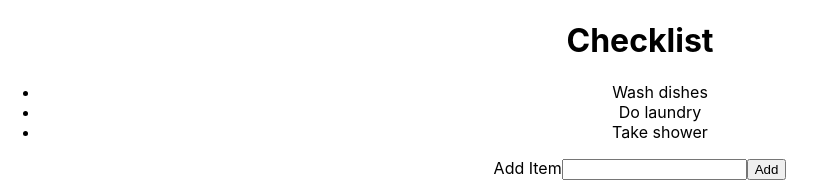
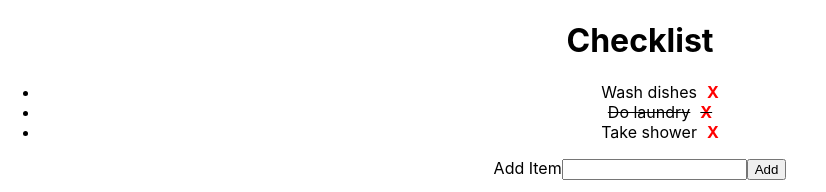
Before and after one commit to adriennehein/react-project, a React (Create React App) app: page / in a window 1280 px wide. Shown: the top 192 px of the page, without its empty margins (0-826 px from the left). Built offline with nearby package versions, Linux system fonts and the light colour scheme.

Commit message:
CRUD has arrived

```diff
--- a/src/App.js
+++ b/src/App.js
@@ -4,43 +4,98 @@ import './App.css';
 // import Todolist from './components/Todolist';
 
 export default function App() {
+  //  data, update data func
   const [todos, setTodos] = React.useState([
     { id: 1, text: "Wash dishes", done: false },
-    { id: 2, text: "Do laundry", done: false },
+    { id: 2, text: "Do laundry", done: true },
     { id: 3, text: "Take shower", done: false }
   ]);
 
   return (
     <div className="App">
       <h1>Checklist</h1>
-      <Todolist todos={todos}/>
+      <Todolist setTodos={setTodos} todos={todos}/>
       <AddTodo setTodos={setTodos} />
     </div>
   );
 }
 
 // //object destructuring on props object: props > {todos}
+function Todolist({todos, setTodos})  {
+  function handleToggleTodo(todo) {
+    const updatedTodos = todos.map((t) =>
+      t.id === todo.id
+        ? {
+          ...t,
+          done:!t.done
+        }
+        : t
+    );
+    setTodos(updatedTodos);
 
-function Todolist({todos})  {
+  }
   return (
     <ul>
       { todos.map(todo => (
-        <li key={todo.id}>{todo.text}</li>
+        <li
+          style={{
+            textDecoration: todo.done ? 'line-through'   : ''
+            }}
+          key={todo.id}
+          onDoubleClick={() => handleToggleTodo(todo)}
+        >
+          {todo.text}
+        <DeleteTodo todo={todo} setTodos={setTodos} />
+        </li>
       ))}
     </ul>
   )
 }
 
+function DeleteTodo ({todo, setTodos}) {
+  function handleDeleteTodo() {
+    const confirmed  =  window.confirm('Are you sure you want to delete this task?');
+    if (confirmed) {
+      setTodos((prevTodos) => {
+        return prevTodos.filter((t)=> t.id !== todo.id);
+      })
+    }
+  }
+  return (
+    <span role="button"
+      onClick={handleDeleteTodo}
+      style={{
+        color: 'red',
+        fontWeight: '700',
+        marginLeft: 10,
+      }}
+    >
+      X</span>
+  )
+}
+
 function AddTodo( {setTodos} ) {
+  React.useEffect(() => {
+    console.log('ComponentDidMount Equivalent');
+  }, []);
+
+  React.useEffect(() => {
+    return () => {
+      console.log('ComponentWillUnmount Equivalent');
+    }
+  }, []);
+
   const inputRef = React.useRef();
   function handleSubmit(e) {
     e.preventDefault();
     const text = e.target.elements.addTodo.value;
     const todo = {
-      id: 4,
+      id: Math.random(),
       text,
       done: false,
     };
+    // set func declared in useState
+    // concat() adds data to todo array in state
     setTodos( prevTodos => {
       return prevTodos.concat(todo);
     });
```
